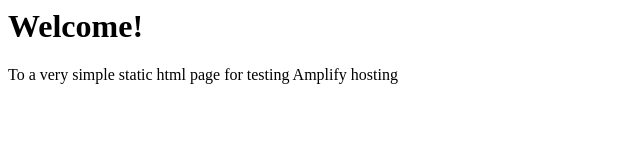
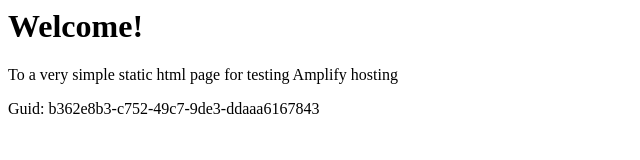
Before and after one commit to aws-aemilia-sin/Github-PR-Commit-Integration-Test-DoNotTouch-Gith-P5X5MO5I-v1-preprod-ap-southeast-1, a website: page src/index.html in a window 1280 px wide. Shown: the whole page, without its empty margins (0-640 px from the left). Drawn offline with Linux system fonts and the light colour scheme.

Commit message:
commit from integ tests

```diff
--- a/src/index.html
+++ b/src/index.html
@@ -1,3 +1,5 @@
+
+
 <html lang="en">
 
 <head>
@@ -10,6 +12,6 @@
 <body>
     <h1>Welcome!</h1>
     <p>To a very simple static html page for testing Amplify hosting</p>
-</body>
+    <p>Guid: b362e8b3-c752-49c7-9de3-ddaaa6167843</p></body>
 
 </html>
```
